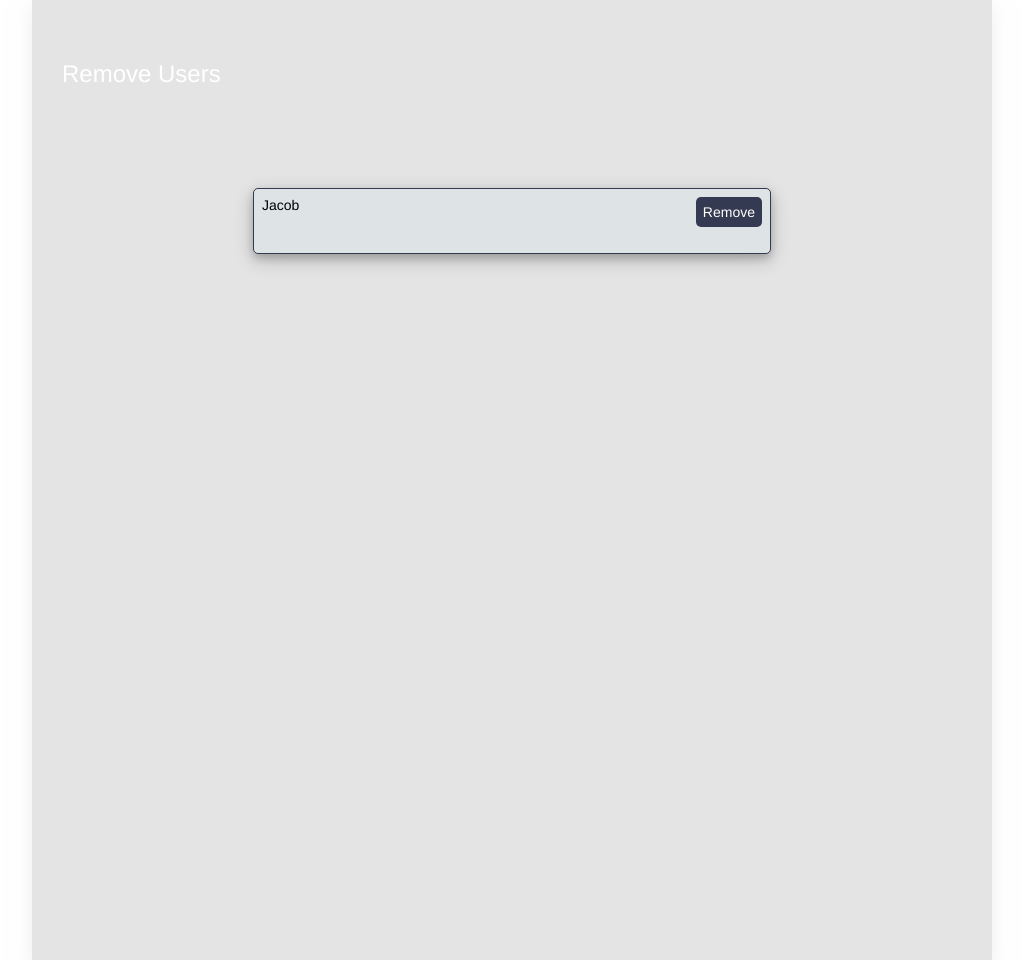
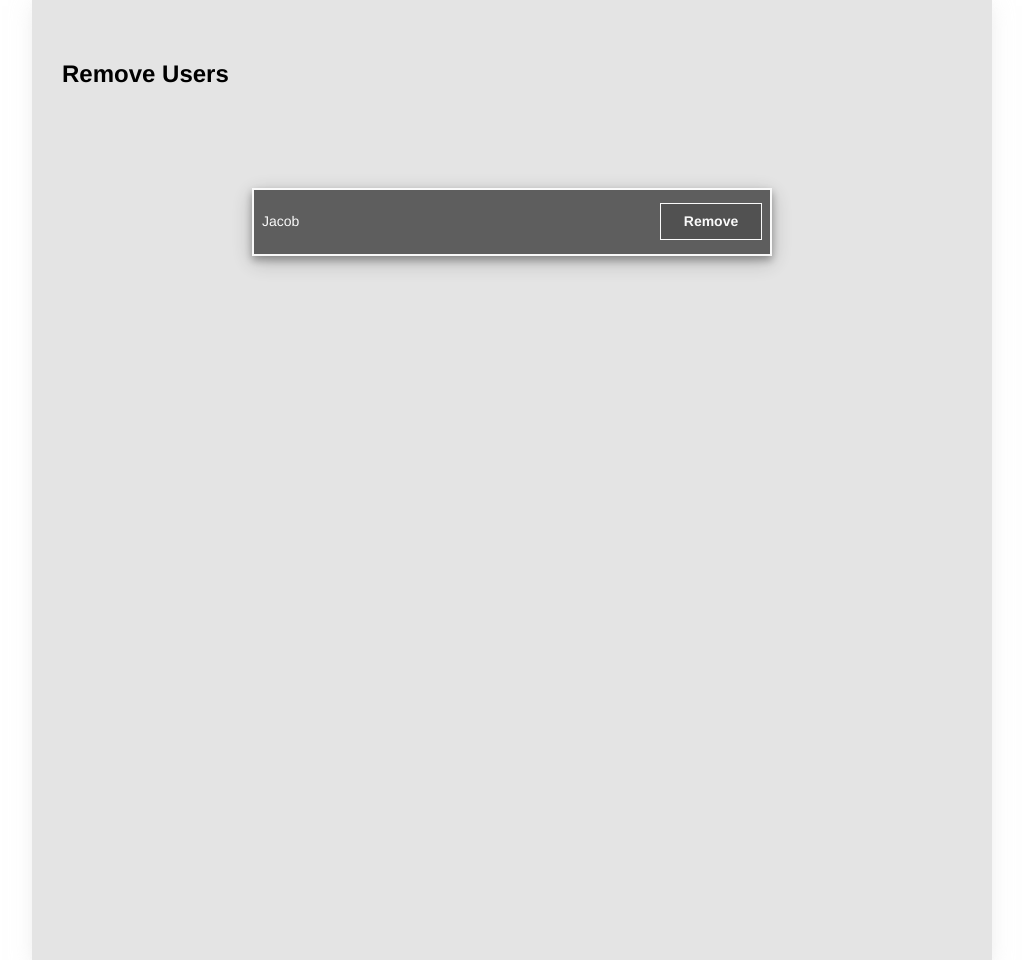
Before and after one commit to jakerutl/Rutledge_J_3014_CMS, a PHP site: page /admin/admin_deleteuser.php in a window 1280 px wide. Shown: the part 65-1025 px from the top of the page, without its empty margins (128-1151 px from the left). Run offline with PHP 8.4, Linux system fonts and the light colour scheme; data comes from the database, SQL or seed files in the repository.

Commit message:
some last styling

```diff
--- a/admin/admin_deleteuser.php
+++ b/admin/admin_deleteuser.php
@@ -30,10 +30,10 @@ $users = getAll($tbl);
  <div class="adminBody">
  	<div class="middle">
   <h2 class="delPage">Remove Users</h2>
-  <div class="list">
+  <div class="panelThree">
   <?php
   while($row = mysqli_fetch_array($users)){
-    echo "<h3>{$row['user_fname']} </h3> <a href=\"phpscripts/caller.php?caller_id=delete&id={$row['user_id']}\">Remove</a><br><br><br>";
+    echo "<h3 class=\"userName\">{$row['user_fname']} </h3> <a class=\"btn3\"href=\"phpscripts/caller.php?caller_id=delete&id={$row['user_id']}\">Remove</a><br><br><br>";
   }
 
    ?>
--- a/admin/css/main.css
+++ b/admin/css/main.css
@@ -62,7 +62,8 @@ body{
   margin: 0;
   padding-top: 60px;
   padding-left: 30px;
-  color: white;
+  color: black;
+  font-weight: bold;
   font-size: 24px;
 }
 
@@ -84,7 +85,19 @@ padding: 8px;
 border: solid #343a51 0.5px;
 border-radius: 5px;
 box-shadow: 0 4px 8px 0 rgba(0, 0, 0, 0.2), 0 6px 20px 0 rgba(0, 0, 0, 0.19);
+}
 
+.panelThree{
+  /* padding-top: 40px; */
+  width: 500px;
+  margin: 0 auto;
+  margin-top: 100px;
+  /* border-radius: 10px; */
+  background-color: #3d3d3d;
+  padding: 8px;
+  opacity: 0.8;
+  border: solid white 2px;
+  box-shadow: 0 4px 8px 0 rgba(0, 0, 0, 0.4), 0 6px 20px 0 rgba(0, 0, 0, 0.25);
 }
 
 
@@ -109,6 +122,43 @@ box-shadow: 0 4px 8px 0 rgba(0, 0, 0, 0.2), 0 6px 20px 0 rgba(0, 0, 0, 0.19);
 .list a:hover{
   color: #dee3e5;
 }
+
+.userName{
+  color: white;
+  float: left;
+  display: block;
+  padding-top: 15px;
+}
+
+.btn3{
+  margin-top: 5px;
+line-height: 35px;
+text-align: center;
+text-decoration: none;
+float: right;
+/* display: block; */
+height: 35px;
+width: 100px;
+font-size: 14px;
+font-weight: bold;
+background-color: #2d2d2d;
+color: white;
+transition: 0.2s;
+border: solid 0.5px white;
+cursor:pointer;
+opacity: 1;
+}
+
+.btnTwo a:hover{
+  background-color: white;
+  font-size: 14px;
+  font-weight: bold;
+  color: #2d2d2d;
+  cursor:pointer;
+}
+
+
+
 
 .editForm{
   margin: 0 auto;
@@ -312,7 +362,6 @@ background-color: #2d2d2d;
   opacity: 0.8;
   border: solid white 2px;
   box-shadow: 0 4px 8px 0 rgba(0, 0, 0, 0.4), 0 6px 20px 0 rgba(0, 0, 0, 0.25);
-
 }
 
 .editLabels{
```
